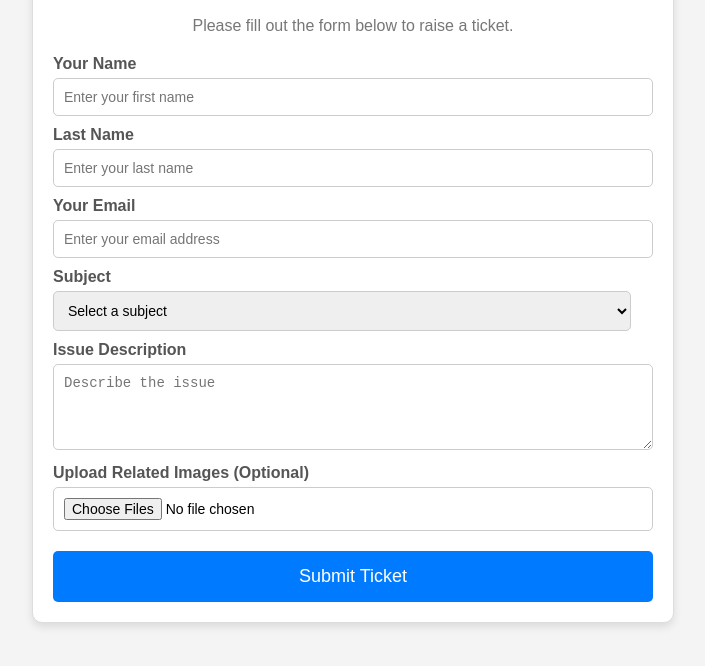
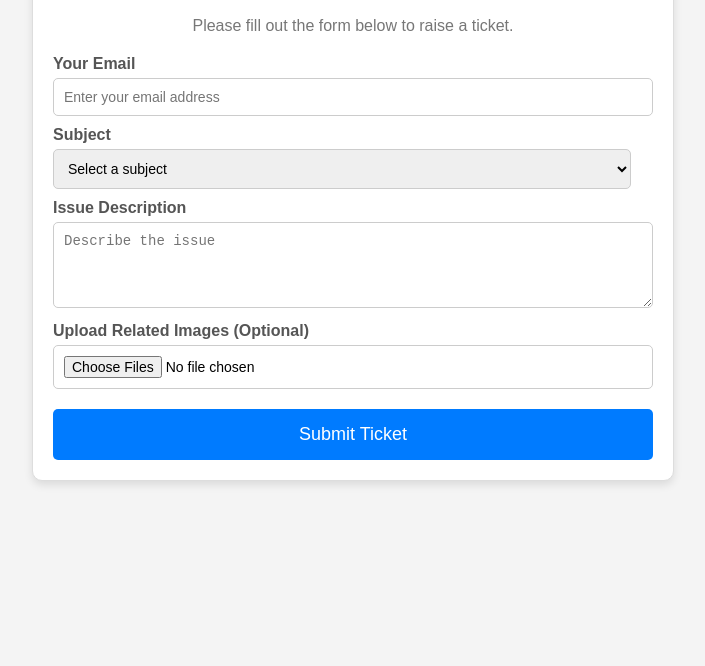
Before and after one commit to shubhankar1609/zoho-ticket, a plain HTML site: page index.html in a window 1280 px wide. Shown: the part 276-942 px from the top of the page, without its empty margins (287-992 px from the left). After the commit the page ends 807 px from the top, so only its background shows below. Drawn offline with Linux system fonts and the light colour scheme.

Commit message:
Update index.html

```diff
--- a/index.html
+++ b/index.html
@@ -87,13 +87,7 @@
             <input type="hidden" name="actionType" value="Q2FzZXM="/>
             <input type="hidden" name="returnURL" value="https://shopworx.io/"/>
 
-            <!-- Custom Form Fields -->
-            <label for="first-name">Your Name</label>
-            <input type="text" name="First Name" id="first-name" required placeholder="Enter your first name">
-
-            <label for="last-name">Last Name</label>
-            <input type="text" name="Contact Name" id="last-name" required placeholder="Enter your last name">
-
+            <!-- Remaining Form Fields -->
             <label for="user-email">Your Email</label>
             <input type="email" name="Email" id="user-email" required placeholder="Enter your email address">
 
```
